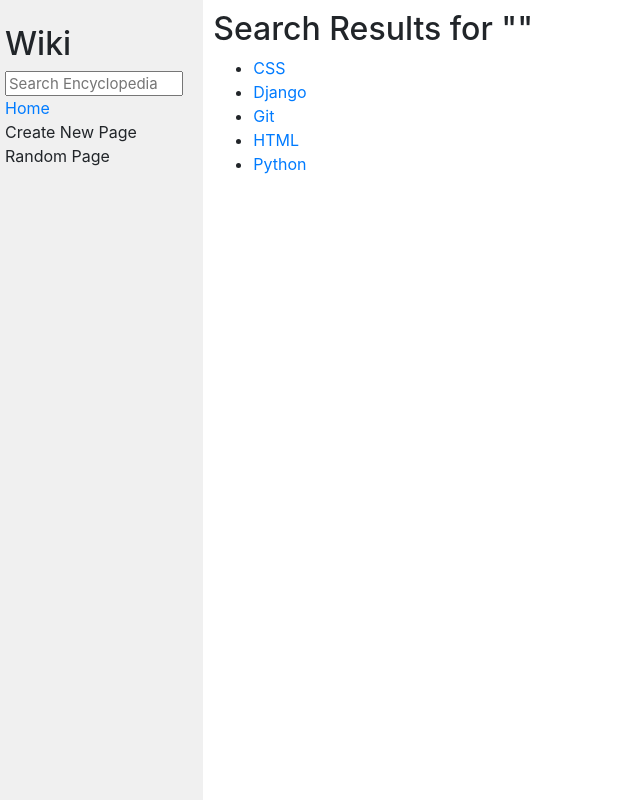
After one commit to Gias-uddin-vuiya/cs50w-project1-wiki, a Django app: page /search/ in a window 1280 px wide. The commit adds this page. Shown: the whole page, without its empty margins (0-640 px from the left). Run offline with Django 3.2, Linux system fonts and the light colour scheme; some libraries are stand-ins or nearby versions.

Commit message:
add search feature

```diff
--- a/wiki/encyclopedia/templates/encyclopedia/layout.html
+++ b/wiki/encyclopedia/templates/encyclopedia/layout.html
@@ -12,7 +12,7 @@
         <div class="row">
             <div class="sidebar col-lg-2 col-md-3">
                 <h2>Wiki</h2>
-                <form>
+                <form method="get"  action="{% url 'search' %}">
                     <input class="search" type="text" name="q" placeholder="Search Encyclopedia">
                 </form>
                 <div>
--- /dev/null
+++ b/wiki/encyclopedia/templates/encyclopedia/search_results.html
@@ -0,0 +1,19 @@
+{% extends "encyclopedia/layout.html" %}
+
+{% block title %}
+    Search Results
+{% endblock %}
+
+{% block body %}
+    <h2>Search Results for "{{ query }}"</h2>
+
+    {% if results %}
+        <ul>
+        {% for result in results %}
+            <li><a href="{% url 'entry' title=result %}">{{ result }}</a></li>
+        {% endfor %}
+        </ul>
+    {% else %}
+        <p>No results found.</p>
+    {% endif %}
+{% endblock %}
--- a/wiki/encyclopedia/urls.py
+++ b/wiki/encyclopedia/urls.py
@@ -5,4 +5,5 @@
 urlpatterns = [
     path("", views.index, name="index"),
     path("wiki/<str:title>/", views.entry_page, name="entry_page"),
+    path("search/", views.search, name="search"),
 ]
--- a/wiki/encyclopedia/views.py
+++ b/wiki/encyclopedia/views.py
@@ -1,4 +1,5 @@
 from django.shortcuts import render
+from django.shortcuts import redirect
 
 from . import util
 
@@ -22,3 +23,21 @@
         "title": title,
         "content": content
     })
+
+
+def search(request):
+    query = request.GET.get('q', '').strip()
+    entries = util.list_entries()
+
+   # Exact match (case-insensitive)
+    for entry in entries:
+        if entry.lower() == query.lower():
+            return redirect('entry_page', title=entry)
+
+    # partial match (case-insensitive)
+    results = [entry for entry in entries if query.lower() in entry.lower()]
+
+    return render(request, "encyclopedia/search_results.html", {
+        "query": query,
+        "results": results
+    })
```
